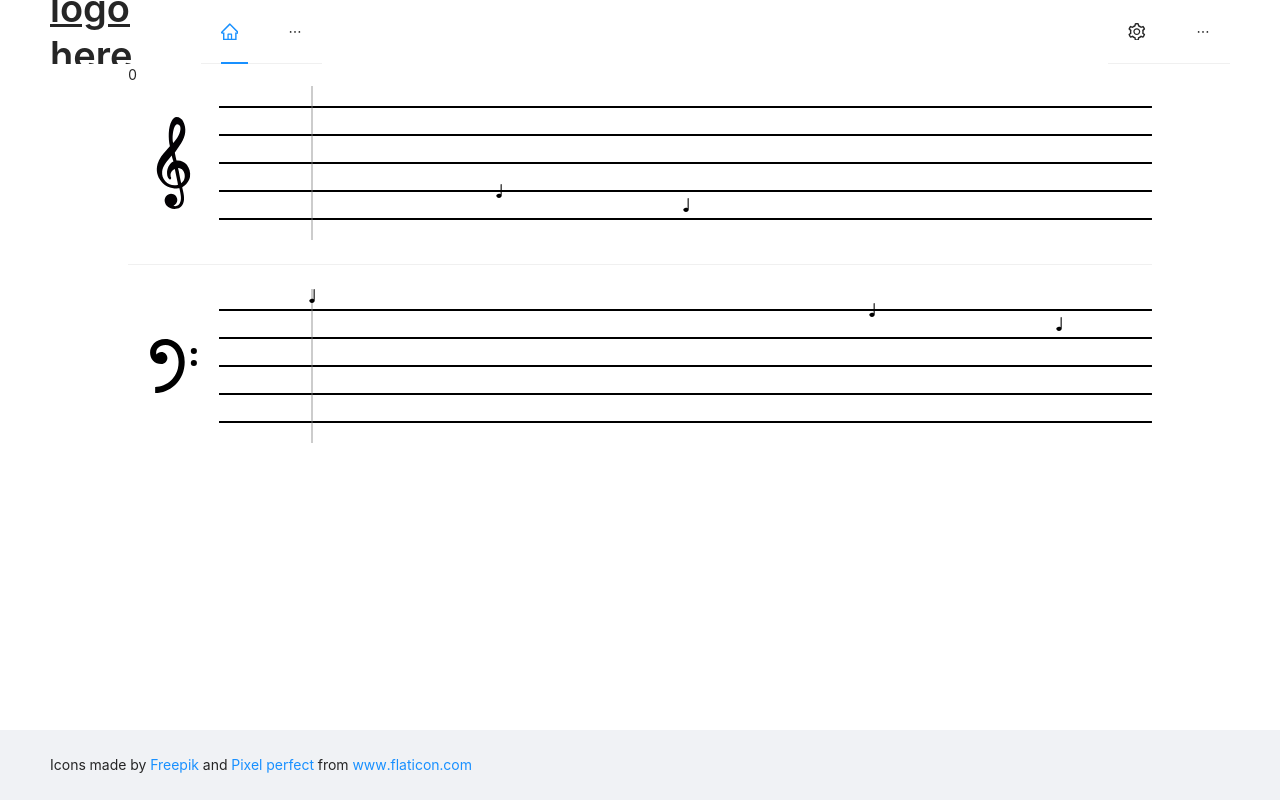
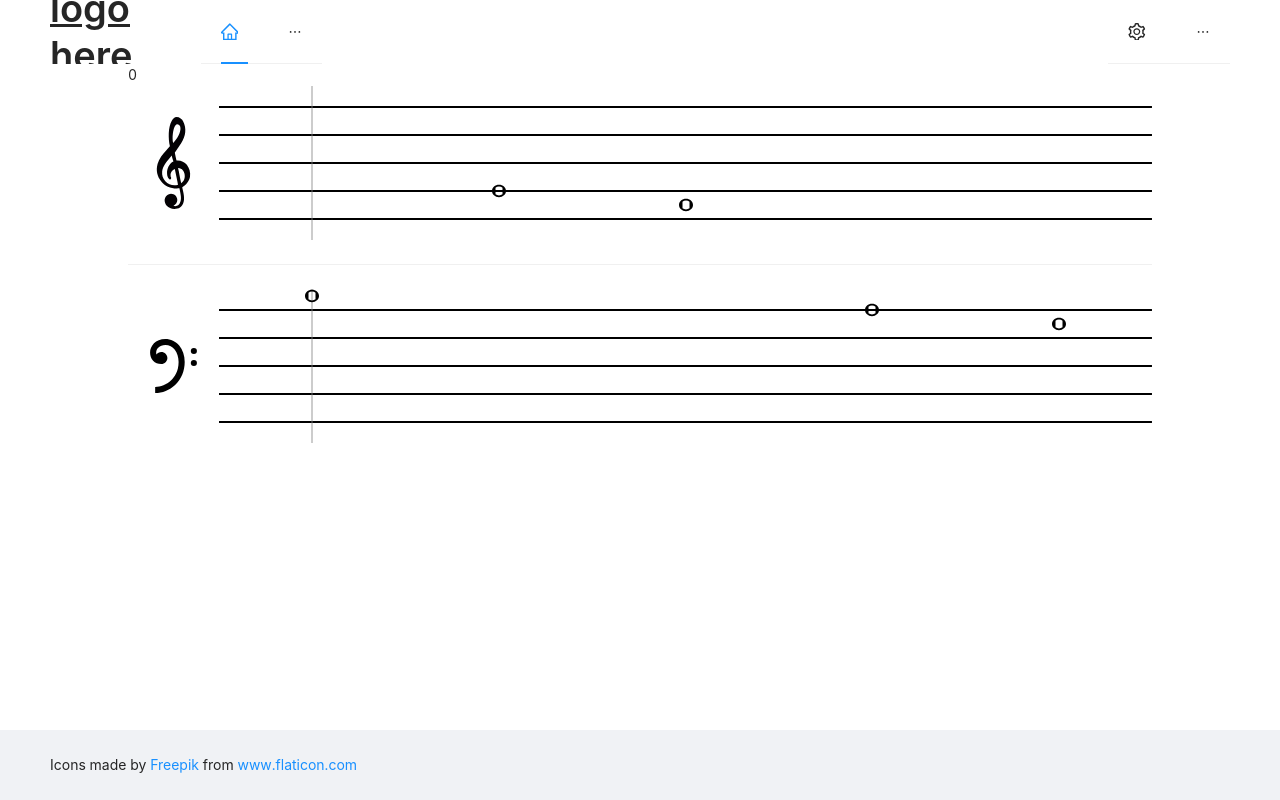
Before and after one commit to Arhuan/pianotes-client, a React (Create React App) app: page / in a window 1280 px wide. Built offline with nearby package versions, Linux system fonts and the light colour scheme.

Commit message:
use whole notes instead of quarter notes

```diff
--- a/src/App.jsx
+++ b/src/App.jsx
@@ -17,13 +17,6 @@ function App() {
           <a href="https://www.flaticon.com/authors/freepik" title="Freepik">
             Freepik
           </a>{' '}
-          and{' '}
-          <a
-            href="https://www.flaticon.com/authors/pixel-perfect"
-            title="Pixel perfect"
-          >
-            Pixel perfect
-          </a>{' '}
           from{' '}
           <a href="https://www.flaticon.com/" title="Flaticon">
             www.flaticon.com
```
Also changed, not shown: src/images/musical-note.svg.
